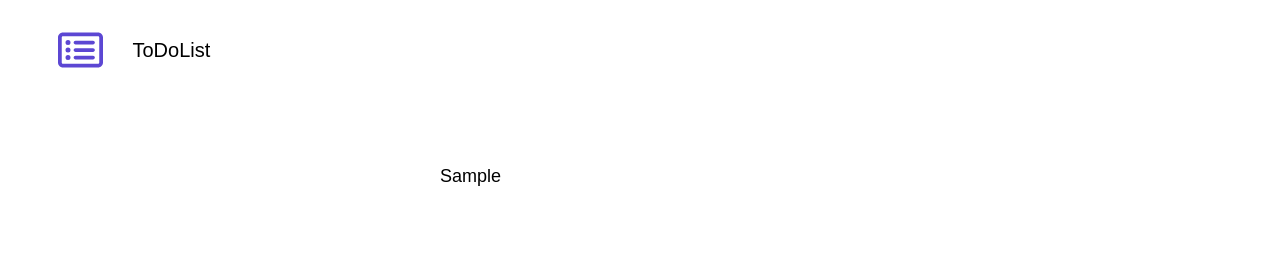
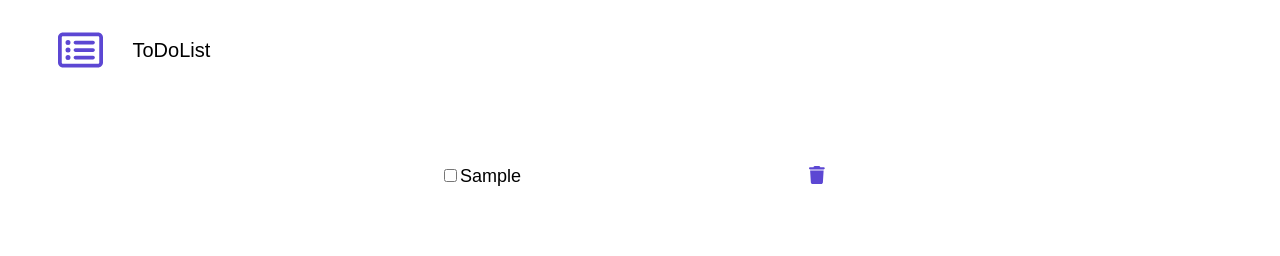
Before and after one commit to Tarik012/react-todo-list, a React (Create React App) app: page / in a window 1280 px wide. Both pictures are taken after typing "Sample" into the empty fields and a click on the input "Ajouter une tâche". Shown: the top 256 px of the page. Built offline with nearby package versions, Linux system fonts and the light colour scheme.

Commit message:
ajout des fonctions Check et Trash

```diff
--- a/src/App.css
+++ b/src/App.css
@@ -40,6 +40,24 @@
   font-size: 18px;
   margin-bottom: 20px;
   margin-right: 15px;
+}
+
+.tasksList > input {
+  flex: 1;
+}
+
+.tasks span {
+  margin-left: 30px;
+}
+
+.done {
+  text-decoration: line-through;
+}
+
+.trash {
+  margin-left: auto;
+  cursor: pointer;
+  color: #5c47d3;
 }
 
 /* FORM */
--- a/src/App.js
+++ b/src/App.js
@@ -34,7 +34,13 @@ function App() {
     } else {
       // on effectue une copie superficielle du tableau des tâches
       // en ajoutant la nouvelle tâche avec son nom et son statut dans un objet
-      let newTasks = [...tasks, { name: input, done: false }];
+      let newTasks = [
+        ...tasks,
+        {
+          name: input.length > 30 ? input.substring(0, 30) + "..." : input,
+          done: false,
+        },
+      ];
       // on met à jour le state contenant le tableau des tâches
       setTasks(newTasks);
       // on réinitialize la valeur de l'input
@@ -42,10 +48,32 @@ function App() {
     }
   };
 
+  // fonction déclenchée quand on clique sur la checkbox
+  const handleClickCheck = (index) => {
+    let newTasks = [...tasks];
+    // avec l'index, je modifie la valeur de la clé done de la tâche
+    newTasks[index].done = !newTasks[index].done;
+    setTasks(newTasks);
+  };
+
+  // fonction déclenchée quand on clique sur la poubelle
+  const handleClickTrash = (index) => {
+    let newTasks = [...tasks];
+    // avec l'index, je supprime la tâche du tableau
+    // indexOf renvoie la 1ere occurence sinon -1
+    // splice renvoie le tableau sans l'occurence
+    newTasks.splice(newTasks.indexOf(newTasks[index]), 1);
+    setTasks(newTasks);
+  };
+
   return (
     <div className="App">
       <Header />
-      <Tasks tasks={tasks} />
+      <Tasks
+        tasks={tasks}
+        handleClickCheck={handleClickCheck}
+        handleClickTrash={handleClickTrash}
+      />
       <Form
         handleChange={handleChange}
         handleSubmit={handleSubmit}
--- a/src/components/Tasks.js
+++ b/src/components/Tasks.js
@@ -1,9 +1,34 @@
-const Tasks = ({ tasks }) => {
+import { FontAwesomeIcon } from "@fortawesome/react-fontawesome";
+
+// composant affichant les tâches
+
+const Tasks = ({ tasks, handleClickCheck, handleClickTrash }) => {
+  // tableau des tâches en props
   return (
     <ul className="tasksList">
       {tasks.length > 0 &&
         tasks.map((task, index) => {
-          return <li key={index}>{task.name}</li>;
+          return (
+            <li key={index}>
+              <div>
+                <input
+                  type="checkbox"
+                  checked={task.done ? true : false} // je modifie le CSS en fonction de la valeur de la checkbox
+                  onChange={() => handleClickCheck(index)} // au changement d'état , je change la propriété true ou false avec l'index de la tâche
+                />
+                <span key={index} className={task.done ? "done" : ""}>
+                  {task.name}
+                </span>
+              </div>
+
+              <FontAwesomeIcon
+                onClick={() => handleClickTrash(index)}
+                className="trash"
+                icon="trash"
+                size="1x"
+              />
+            </li>
+          );
         })}
     </ul>
   );
```
